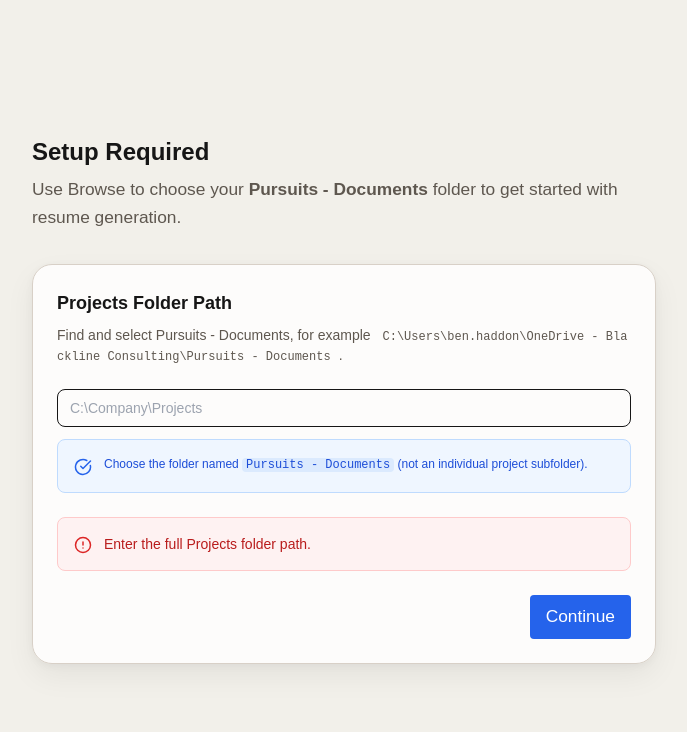
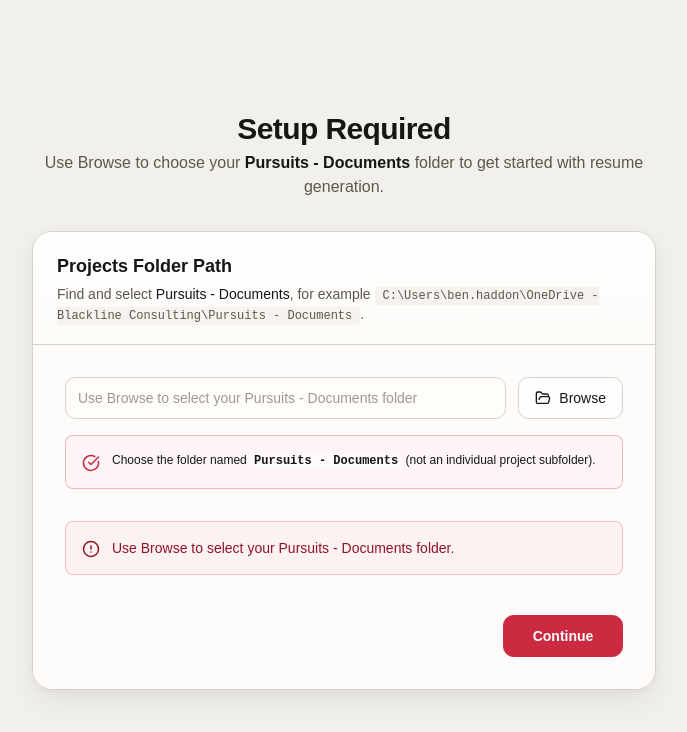
Before and after one commit to BenWassa/staff-resumes, a React (Vite) app in the folder web/: page /setup in a window 1280 px wide. Both pictures are taken after a click on the button "Continue". Shown: the top 732 px of the page, without its empty margins (296-983 px from the left). Built offline with nearby package versions, Linux system fonts and the light colour scheme; no server answers.

Commit message:
Add backend folder picker and always show Browse on setup/settings

```diff
--- a/web/src/pages/SettingsPage.jsx
+++ b/web/src/pages/SettingsPage.jsx
@@ -2,6 +2,7 @@ import { useEffect, useState } from 'react';
 import { useNavigate } from 'react-router-dom';
 import { AlertCircle, ArrowLeft, CheckCircle, FolderOpen } from 'lucide-react';
 import { apiFetch } from '../utils/apiFetch';
+import { selectFolder } from '../utils/selectFolder';
 
 export default function SettingsPage() {
   const navigate = useNavigate();
@@ -11,8 +12,6 @@ export default function SettingsPage() {
   const [error, setError] = useState(null);
   const [success, setSuccess] = useState(null);
   const [loading, setLoading] = useState(false);
-  const canPickFolder =
-    typeof window !== 'undefined' && typeof window.electronAPI?.selectFolder === 'function';
 
   useEffect(() => {
     apiFetch('/api/config/paths')
@@ -27,11 +26,7 @@ export default function SettingsPage() {
   async function handleSaveConfig() {
     const trimmed = pursuitsRootInput.trim();
     if (!trimmed) {
-      setError(
-        canPickFolder
-          ? 'Use Browse to select your Pursuits - Documents folder.'
-          : 'Enter the full Projects folder path.',
-      );
+      setError('Use Browse to select your Pursuits - Documents folder.');
       return;
     }
 
@@ -64,13 +59,13 @@ export default function SettingsPage() {
 
   async function handleBrowse() {
     try {
-      const picked = await window.electronAPI.selectFolder();
+      const picked = await selectFolder();
       if (!picked) return;
       setPursuitsRootInput(picked);
       setError(null);
       setSuccess(null);
     } catch {
-      setError('Could not open folder picker. Enter the path manually.');
+      setError('Could not open folder picker. Try again or enter the path manually.');
     }
   }
 
@@ -90,112 +85,111 @@ export default function SettingsPage() {
         <div className="w-24"></div>
       </div>
 
-      <div className="mx-auto max-w-3xl px-6 py-8">
-        <div className="panel-surface">
-          <div className="p-6">
-            <div className="mb-8">
-              <h1 className="mb-2 text-2xl font-semibold text-[var(--text-primary)]">Configuration</h1>
-              <p className="text-sm text-[var(--text-muted)]">
+      <div className="mx-auto max-w-4xl px-6 py-12">
+        <div className="section-intro mb-10">
+          <h1 className="section-title text-3xl">Configuration</h1>
+          <p className="section-description text-base">
             Manage your Pursuits folder and other local settings.
           </p>
         </div>
 
+        <div className="grid gap-10">
           {configStatus && (
-              <div className="mb-8 border-b border-[var(--border-color)] pb-8">
-                <h2 className="mb-4 text-lg font-semibold text-[var(--text-primary)]">
+            <div className="panel-surface overflow-hidden">
+              <div className="panel-header">
+                <h2 className="text-lg font-semibold text-[var(--text-primary)]">
                   Current Configuration
                 </h2>
-                <div className="rounded-lg bg-[var(--bg-secondary)] p-4">
-                  <div className="mb-2 flex items-start justify-between">
+              </div>
+              <div className="p-8">
+                <div className="rounded-xl border border-[var(--border-main)] bg-[var(--bg-card)] p-5">
+                  <div className="flex items-start justify-between gap-6">
                     <div>
-                      <h3 className="font-medium text-[var(--text-primary)]">Projects Folder</h3>
-                      <p className="mt-1 text-sm text-[var(--text-muted)]">
+                      <h3 className="text-sm font-semibold uppercase tracking-wider text-[var(--text-muted)]">Projects Folder</h3>
+                      <p className="mt-2 font-mono text-sm text-[var(--text-main)] break-all">
                         {configStatus.pursuits_root || '(Not configured)'}
                       </p>
                     </div>
-                    <div>
+                    <div className="shrink-0">
                       {configStatus.pursuits_root_exists ? (
-                        <div className="flex items-center gap-2 rounded-full bg-green-50 px-3 py-1 text-xs font-medium text-green-700">
+                        <div className="flex items-center gap-2 rounded-full border border-green-200 bg-green-50 px-4 py-1.5 text-xs font-bold text-green-700">
                           <CheckCircle size={14} />
-                          Configured
+                          CONNECTED
                         </div>
                       ) : (
-                        <div className="flex items-center gap-2 rounded-full bg-yellow-50 px-3 py-1 text-xs font-medium text-yellow-700">
+                        <div className="flex items-center gap-2 rounded-full border border-red-200 bg-red-50 px-4 py-1.5 text-xs font-bold text-red-700">
                           <AlertCircle size={14} />
-                          Not Found
+                          DISCONNECTED
                         </div>
                       )}
                     </div>
                   </div>
                 </div>
               </div>
+            </div>
           )}
 
-            <div>
-              <h2 className="mb-4 text-lg font-semibold text-[var(--text-primary)]">
+          <div className="panel-surface overflow-hidden">
+            <div className="panel-header">
+              <h2 className="text-lg font-semibold text-[var(--text-primary)]">
                 Update Projects Folder
               </h2>
+            </div>
 
-              <div className="mb-3 flex items-center gap-2">
+            <div className="p-8">
+              <div className="mb-4 flex items-center gap-3">
                 <input
                   type="text"
                   value={pursuitsRootInput}
-                  onChange={canPickFolder ? undefined : (e) => setPursuitsRootInput(e.target.value)}
-                  placeholder={
-                    canPickFolder
-                      ? 'Use Browse to select your Pursuits - Documents folder'
-                      : 'C:\\Company\\Projects'
-                  }
+                  onChange={(e) => setPursuitsRootInput(e.target.value)}
+                  placeholder="Use Browse to select your Pursuits - Documents folder"
                   spellCheck={false}
                   autoComplete="off"
                   disabled={loading}
-                  readOnly={canPickFolder}
-                  className="w-full rounded-lg border border-[var(--border-color)] bg-[var(--bg-secondary)] px-3 py-2 text-sm text-[var(--text-primary)] outline-none focus:border-blue-500 disabled:opacity-70"
+                  className="input-field"
                 />
-                {canPickFolder && (
                 <button
                   type="button"
                   onClick={handleBrowse}
                   disabled={loading}
-                    className="inline-flex items-center gap-2 rounded-lg border border-[var(--border-color)] bg-[var(--bg-secondary)] px-3 py-2 text-sm font-medium text-[var(--text-primary)] transition-colors hover:bg-[var(--bg-main)] disabled:opacity-70"
+                  className="button-secondary whitespace-nowrap"
                 >
                   <FolderOpen size={16} />
                   Browse
                 </button>
-                )}
               </div>
 
-              <p className="mb-6 break-all text-xs text-[var(--text-muted)]">
+              <p className="mb-8 break-all text-xs text-[var(--text-muted)]">
                 Find and select the folder named{' '}
-                <code className="rounded bg-[var(--bg-secondary)] px-1">Pursuits - Documents</code>{' '}
+                <code className="rounded bg-[var(--bg-hover)] px-1 font-semibold text-[var(--text-main)]">Pursuits - Documents</code>{' '}
                 (for example{' '}
-                <code className="rounded bg-[var(--bg-secondary)] px-1">
+                <code className="rounded bg-[var(--bg-hover)] px-1">
                   C:\Users\ben.haddon\OneDrive - Blackline Consulting\Pursuits - Documents
                 </code>
                 ).
               </p>
 
               {error && (
-                <div className="mb-6 flex items-start gap-3 rounded-lg border border-red-200 bg-red-50 p-4">
-                  <AlertCircle size={18} className="mt-0.5 flex-shrink-0 text-red-600" />
-                  <p className="text-sm text-red-700">{error}</p>
+                <div className="mb-6 flex items-start gap-3 rounded-lg border border-[var(--border-danger-subtle)] bg-[var(--bg-danger-subtle)] p-4">
+                  <AlertCircle size={18} className="mt-0.5 flex-shrink-0 text-[var(--text-danger)]" />
+                  <p className="text-sm font-medium text-[var(--text-danger)]">{error}</p>
                 </div>
               )}
 
               {success && (
                 <div className="mb-6 flex items-start gap-3 rounded-lg border border-green-200 bg-green-50 p-4">
                   <CheckCircle size={18} className="mt-0.5 flex-shrink-0 text-green-600" />
-                  <p className="text-sm text-green-700">{success}</p>
+                  <p className="text-sm font-medium text-green-700">{success}</p>
                 </div>
               )}
 
-              <div className="flex justify-end">
+              <div className="flex justify-end pt-2">
                 <button
                   onClick={handleSaveConfig}
                   disabled={loading}
-                  className="rounded bg-blue-600 px-4 py-2 font-medium text-white transition-colors hover:bg-blue-700 disabled:opacity-50"
+                  className="button-primary min-w-[140px]"
                 >
-                  {loading ? 'Saving...' : 'Save'}
+                  {loading ? 'Saving...' : 'Update Settings'}
                 </button>
               </div>
             </div>
--- a/web/src/pages/SetupPage.jsx
+++ b/web/src/pages/SetupPage.jsx
@@ -2,14 +2,13 @@ import { useEffect, useState } from 'react';
 import { useNavigate } from 'react-router-dom';
 import { AlertCircle, CheckCircle, FolderOpen } from 'lucide-react';
 import { apiFetch } from '../utils/apiFetch';
+import { selectFolder } from '../utils/selectFolder';
 
 export default function SetupPage() {
   const navigate = useNavigate();
   const [pursuitsRoot, setPursuitsRoot] = useState('');
   const [error, setError] = useState(null);
   const [loading, setLoading] = useState(false);
-  const canPickFolder =
-    typeof window !== 'undefined' && typeof window.electronAPI?.selectFolder === 'function';
 
   useEffect(() => {
     apiFetch('/api/config/paths')
@@ -25,11 +24,7 @@ export default function SetupPage() {
   async function handleSaveConfig() {
     const trimmed = pursuitsRoot.trim();
     if (!trimmed) {
-      setError(
-        canPickFolder
-          ? 'Use Browse to select your Pursuits - Documents folder.'
-          : 'Enter the full Projects folder path.',
-      );
+      setError('Use Browse to select your Pursuits - Documents folder.');
       return;
     }
 
@@ -59,89 +54,82 @@ export default function SetupPage() {
 
   async function handleBrowse() {
     try {
-      const picked = await window.electronAPI.selectFolder();
+      const picked = await selectFolder();
       if (!picked) return;
       setPursuitsRoot(picked);
       setError(null);
     } catch {
-      setError('Could not open folder picker. Enter the path manually.');
+      setError('Could not open folder picker. Try again or enter the path manually.');
     }
   }
 
   return (
     <div className="flex min-h-screen items-center justify-center bg-[var(--bg-main)]">
-      <div className="w-full max-w-2xl px-6 py-8">
-        <div className="mb-8">
-          <h1 className="mb-2 text-2xl font-semibold text-[var(--text-primary)]">Setup Required</h1>
-          <p className="text-[var(--text-muted)]">
-            Use Browse to choose your <span className="font-semibold">Pursuits - Documents</span>{' '}
+      <div className="w-full max-w-2xl px-6 py-12">
+        <div className="section-intro mb-8 text-center">
+          <h1 className="section-title text-3xl">Setup Required</h1>
+          <p className="section-description text-base">
+            Use Browse to choose your <span className="font-semibold text-[var(--text-primary)]">Pursuits - Documents</span>{' '}
             folder to get started with resume generation.
           </p>
         </div>
 
-        <div className="panel-surface">
-          <div className="p-6">
-            <div className="mb-6">
-              <h2 className="mb-2 text-lg font-semibold text-[var(--text-primary)]">
+        <div className="panel-surface overflow-hidden">
+          <div className="panel-header">
+            <h2 className="text-lg font-semibold text-[var(--text-primary)]">
               Projects Folder Path
             </h2>
-              <p className="break-all text-sm text-[var(--text-muted)]">
-                Find and select <span className="font-medium">Pursuits - Documents</span>, for example{' '}
-                <code className="rounded bg-[var(--bg-secondary)] px-2 py-1 text-xs">
+            <p className="mt-1 text-sm text-[var(--text-muted)]">
+              Find and select <span className="font-medium text-[var(--text-main)]">Pursuits - Documents</span>, for example{' '}
+              <code className="rounded bg-[var(--bg-hover)] px-2 py-0.5 text-xs">
                 C:\Users\ben.haddon\OneDrive - Blackline Consulting\Pursuits - Documents
               </code>
               .
             </p>
           </div>
 
-            <div className="mb-3 flex items-center gap-2">
+          <div className="p-8">
+            <div className="mb-4 flex items-center gap-3">
               <input
                 type="text"
                 value={pursuitsRoot}
-                onChange={canPickFolder ? undefined : (e) => setPursuitsRoot(e.target.value)}
-                placeholder={
-                  canPickFolder
-                    ? 'Use Browse to select your Pursuits - Documents folder'
-                    : 'C:\\Company\\Projects'
-                }
+                onChange={(e) => setPursuitsRoot(e.target.value)}
+                placeholder="Use Browse to select your Pursuits - Documents folder"
                 spellCheck={false}
                 autoComplete="off"
-                readOnly={canPickFolder}
-                className="w-full rounded-lg border border-[var(--border-color)] bg-[var(--bg-secondary)] px-3 py-2 text-sm text-[var(--text-primary)] outline-none focus:border-blue-500"
+                className="input-field"
               />
-              {canPickFolder && (
               <button
                 type="button"
                 onClick={handleBrowse}
-                  className="inline-flex items-center gap-2 rounded-lg border border-[var(--border-color)] bg-[var(--bg-secondary)] px-3 py-2 text-sm font-medium text-[var(--text-primary)] transition-colors hover:bg-[var(--bg-main)]"
+                className="button-secondary whitespace-nowrap"
               >
                 <FolderOpen size={16} />
                 Browse
               </button>
-              )}
             </div>
 
-            <div className="mb-6 flex items-start gap-3 rounded-lg border border-blue-200 bg-blue-50 p-4">
-              <CheckCircle size={18} className="mt-0.5 flex-shrink-0 text-blue-600" />
-              <p className="text-xs text-blue-700">
+            <div className="mb-8 flex items-start gap-3 rounded-lg border border-[var(--border-accent-subtle)] bg-[var(--bg-accent-subtle)] p-4">
+              <CheckCircle size={18} className="mt-0.5 flex-shrink-0 text-[var(--accent-main)]" />
+              <p className="text-xs text-[var(--text-main)]">
                 Choose the folder named{' '}
-                <code className="rounded bg-blue-100 px-1">Pursuits - Documents</code> (not an
+                <code className="rounded bg-white/50 px-1 font-semibold">Pursuits - Documents</code> (not an
                 individual project subfolder).
               </p>
             </div>
 
             {error && (
-              <div className="mb-6 flex items-start gap-3 rounded-lg border border-red-200 bg-red-50 p-4">
-                <AlertCircle size={18} className="mt-0.5 flex-shrink-0 text-red-600" />
-                <p className="text-sm text-red-700">{error}</p>
+              <div className="mb-8 flex items-start gap-3 rounded-lg border border-[var(--border-danger-subtle)] bg-[var(--bg-danger-subtle)] p-4">
+                <AlertCircle size={18} className="mt-0.5 flex-shrink-0 text-[var(--text-danger)]" />
+                <p className="text-sm text-[var(--text-danger)] font-medium">{error}</p>
               </div>
             )}
 
-            <div className="flex justify-end">
+            <div className="flex justify-end pt-2">
               <button
                 onClick={handleSaveConfig}
                 disabled={loading}
-                className="rounded bg-blue-600 px-4 py-2 font-medium text-white transition-colors hover:bg-blue-700 disabled:opacity-50"
+                className="button-primary min-w-[120px]"
               >
                 {loading ? 'Saving...' : 'Continue'}
               </button>
--- /dev/null
+++ b/web/src/utils/selectFolder.js
@@ -0,0 +1,17 @@
+import { apiFetch } from './apiFetch';
+
+export async function selectFolder() {
+  if (typeof window !== 'undefined' && typeof window.electronAPI?.selectFolder === 'function') {
+    const picked = await window.electronAPI.selectFolder();
+    return picked || null;
+  }
+
+  const response = await apiFetch('/api/system/select-folder', {
+    method: 'POST',
+  });
+  const data = await response.json();
+  if (!response.ok) {
+    throw new Error(data.detail || 'Could not open folder picker.');
+  }
+  return data.path || null;
+}
```
Also changed, not shown: 1 other file (tests, documents, lock files or other folders). Lines whose indentation alone changed are shown as unchanged.
